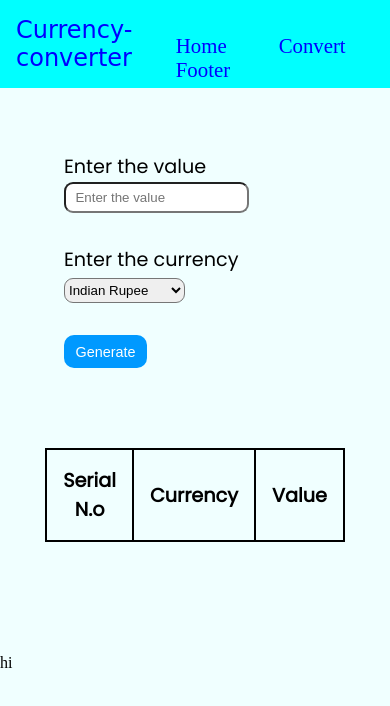
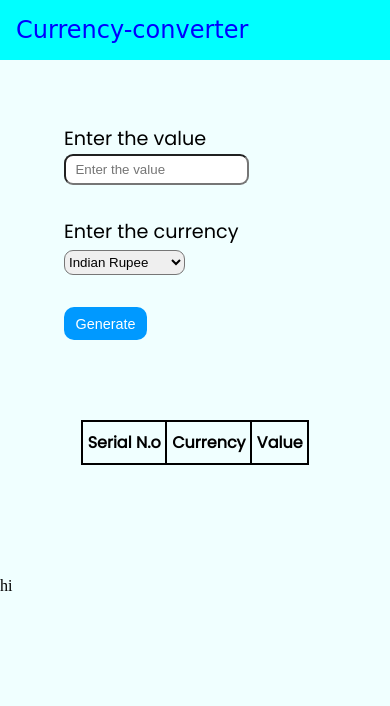
Before and after one commit to Prathamesh-Darekar/Currency-converter, a plain HTML site: page index.html in a window 390 px wide. Drawn offline with Linux system fonts and the light colour scheme; a web font is replaced by a local one.

Commit message:
Update styles.css

```diff
--- a/styles.css
+++ b/styles.css
@@ -20,7 +20,7 @@ body {
 }
 
 .navigation a {
-    font-size: 1.3rem;
+    font-size: 1.2rem;
     margin: 1.5rem;
     text-decoration: none;
     position: relative;
@@ -29,7 +29,7 @@ body {
 }
 
 #footer {
-    margin-right: 5rem;
+    margin-right: 3rem;
 }
 
 .main_body {
@@ -50,6 +50,7 @@ body {
     border-radius: 9px;
     height: 25px;
 }
+
 
 button {
     font-size: 0.9rem;
@@ -72,7 +73,8 @@ th {
 
 td,
 th {
-    padding: 1rem;
+    padding: 0.8rem;
+    text-align: center;
 }
 
 table {
@@ -92,6 +94,13 @@ button:hover {
     }
 }
 
-.warning{
-    display:none;
+@media(max-width:610px){
+    .navigation{
+        display:none;
+    }
+
+    td,th{
+        padding:8px 4px;
+        font-size: 16px;
+    }
 }
```
